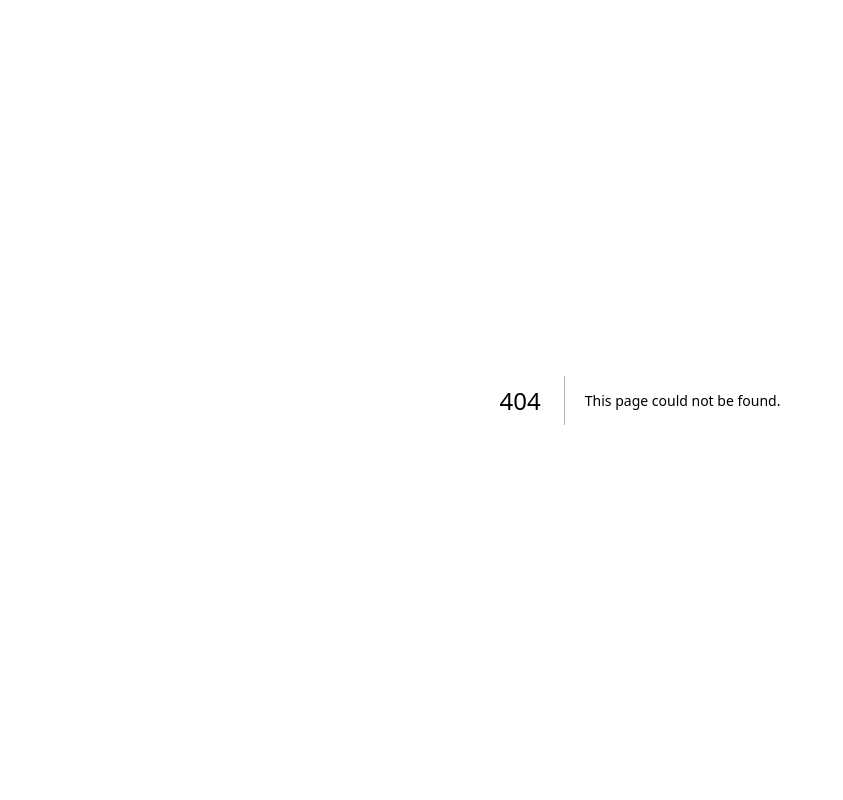
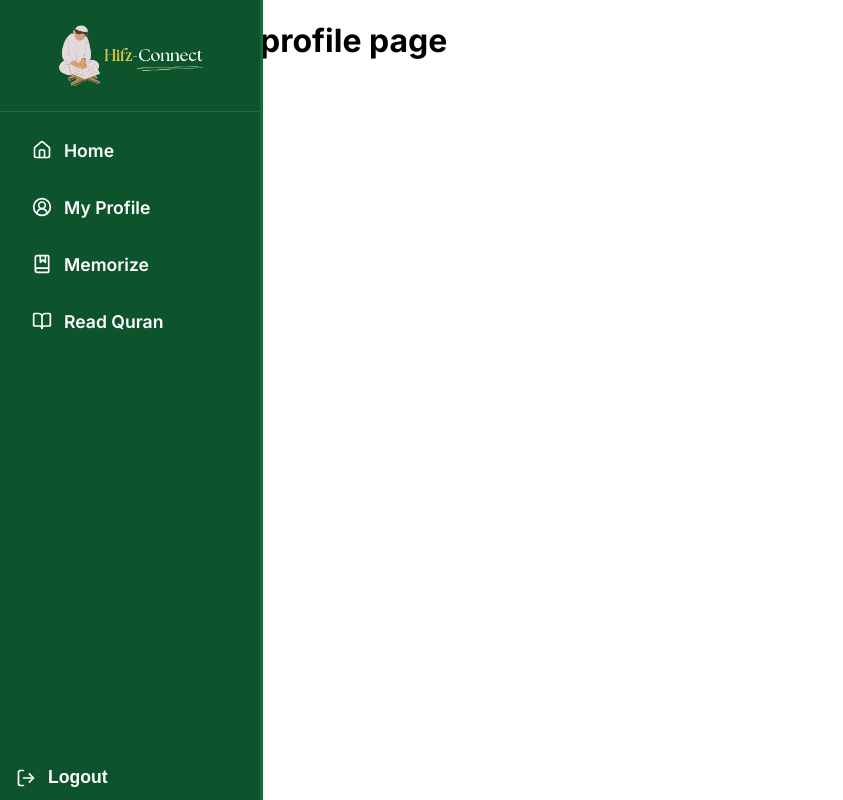
Before and after one commit to lyexover/hifz-connect, a Next.js app: page /profile in a window 1280 px wide. Before the commit this address had no page. Shown: the whole page, without its empty margins (0-843 px from the left). Built offline with nearby package versions, Linux system fonts and the light colour scheme.

Commit message:
small ui change

```diff
--- /dev/null
+++ b/src/app/(main)/profile/page.jsx
@@ -0,0 +1,5 @@
+export default function profile(){
+    return (
+        <h1>profile page</h1>
+    )
+}
--- a/src/app/components/css-modules/navbar.module.css
+++ b/src/app/components/css-modules/navbar.module.css
@@ -109,8 +109,8 @@
   display: flex;
   align-items: center;
   justify-content: space-between;
-  padding: 1rem;
-  gap: 0.4rem;
+  padding: 0.7rem;
+  gap: 0.3rem;
 }
 
 .mobileIcons a {
@@ -120,7 +120,6 @@
   color: var(--nav-text-white);
   text-decoration: none;
   font-weight: 550;
-  font-size: 1.1rem;
 }
 
 .mobileIcons button {
--- a/src/app/components/home/NavBar.jsx
+++ b/src/app/components/home/NavBar.jsx
@@ -22,7 +22,7 @@ export default function NavBar() {
 
                 <div className={styles.links}>
                     <Link href=''><House size={20} /> Home</Link>
-                    <Link href=''><CircleUserRound size={20} /> My Profile</Link>
+                    <Link href='/profile'><CircleUserRound size={20} /> My Profile</Link>
                     <Link href=''><BookMarked size={20} /> Memorize</Link>
                     <Link href=''><BookOpen size={20} /> Read Quran</Link>
                 </div>
@@ -33,8 +33,8 @@ export default function NavBar() {
 
                 <div className={styles.mobileLayout}>
                     <div className={styles.mobileIcons}>
-                        <Link href=''><CircleUserRound size={25} /> Profile</Link>
-                        <button onClick={toggleMenu}><Menu size={30} /></button>
+                        <Link href='/profile'><CircleUserRound size={30} /></Link>
+                        <button onClick={toggleMenu}><Menu size={35} /></button>
                     </div>
                 </div>
             </nav>
```
Also changed, not shown: src/app/(main)/home/page.jsx (renamed from src/app/home/page.jsx), src/app/(main)/layout.jsx (renamed from src/app/home/layout.jsx).
